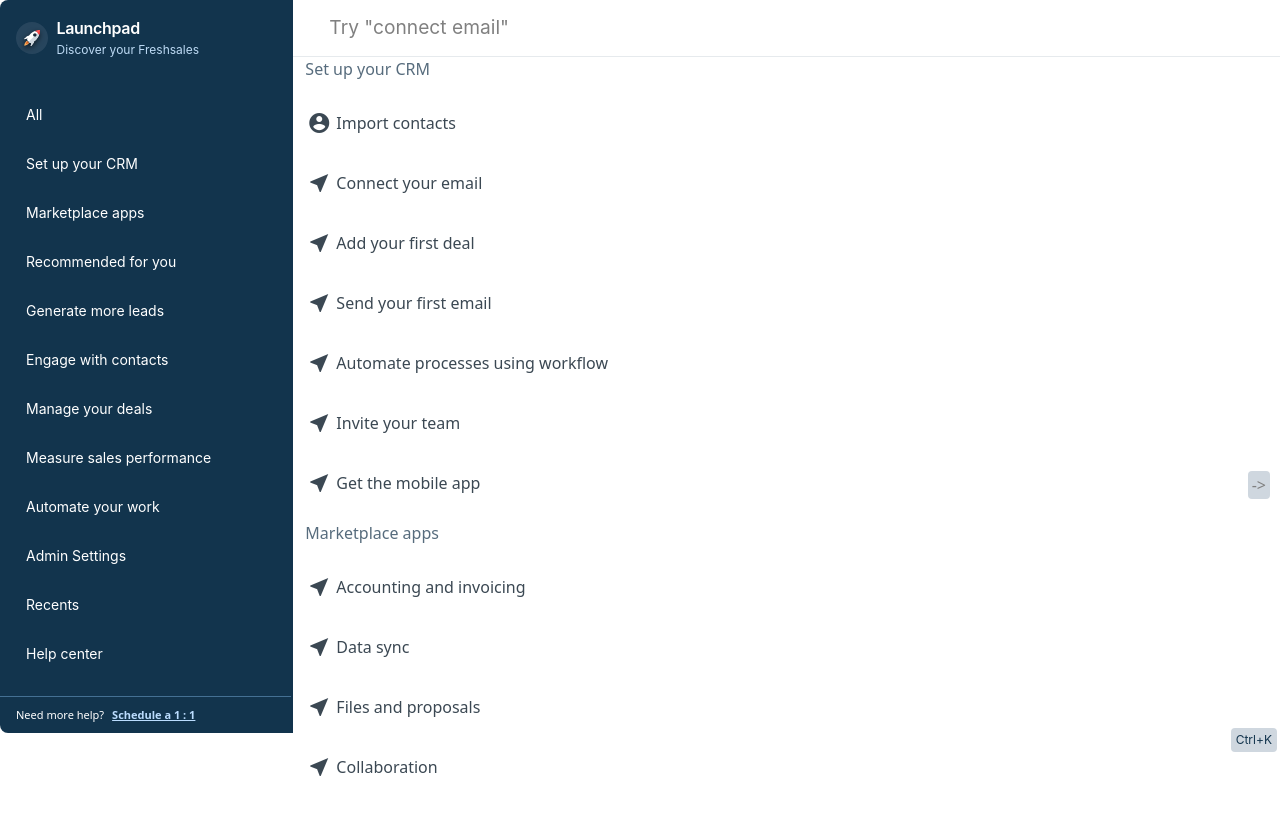
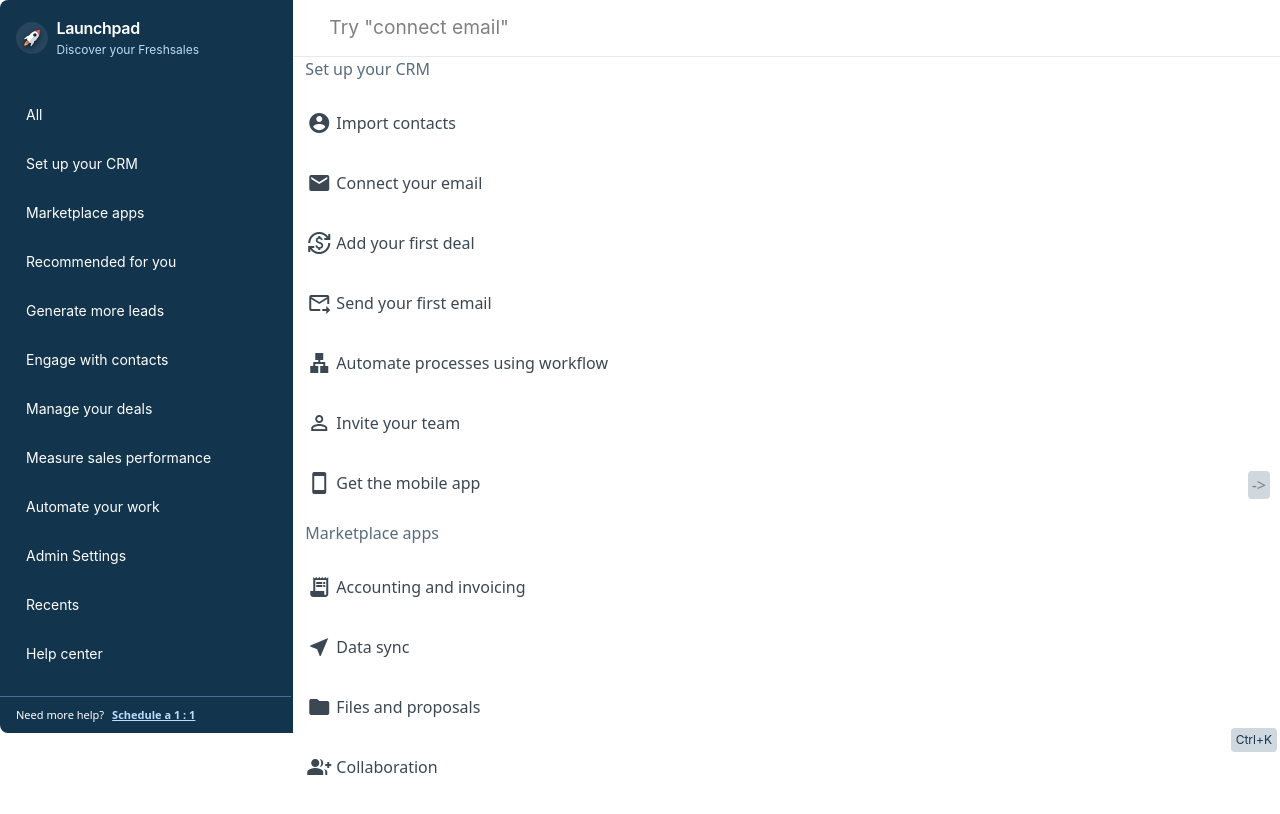
Before and after one commit to aritripriya0311/practise, an Angular app: page / in a window 1280 px wide. Shown: the top 814 px of the page. Built offline with nearby package versions, Linux system fonts and the light colour scheme; what ng2-search-filter would draw is missing.

Commit message:
Icon Updation

```diff
--- a/src/app/app.component.ts
+++ b/src/app/app.component.ts
@@ -34,55 +34,55 @@
         title: 'Import contacts', iconName: 'account_circle', url: 'https://satisfic.com/', hotKey: ''
       },
       {
-        title: 'Connect your email', iconName: 'near_me', url: 'https://satisfic.com/', hotKey: ''
+        title: 'Connect your email', iconName: 'email', url: 'https://satisfic.com/', hotKey: ''
       },
       {
-        title: 'Add your first deal', iconName: 'near_me', url: 'https://satisfic.com/', hotKey: ''
+        title: 'Add your first deal', iconName: 'currency_exchange', url: 'https://satisfic.com/', hotKey: ''
       },
       {
-        title: ' Send your first email', iconName: 'near_me', url: 'https://satisfic.com/', hotKey: ''
+        title: ' Send your first email', iconName: 'forward_to_inbox', url: 'https://satisfic.com/', hotKey: ''
       },
       {
-        title: 'Automate processes using workflow', iconName: 'near_me', url: 'https://satisfic.com/', hotKey: ''
+        title: 'Automate processes using workflow', iconName: 'lan', url: 'https://satisfic.com/', hotKey: ''
       },
       {
-        title: 'Invite your team', iconName: 'near_me', url: 'https://satisfic.com/', hotKey: ''
+        title: 'Invite your team', iconName: 'person_outline', url: 'https://satisfic.com/', hotKey: ''
       },
       {
-        title: 'Get the mobile app', iconName: 'near_me', url: 'https://satisfic.com/', hotKey: '->'
+        title: 'Get the mobile app', iconName: 'stay_current_portrait', url: 'https://satisfic.com/', hotKey: '->'
       },
     ],
     //tab2
     [
       {
-        title: 'Accounting and invoicing', iconName: 'near_me', url: 'https://satisfic.com/', hotKey: ''
+        title: 'Accounting and invoicing', iconName: 'receipt_long', url: 'https://satisfic.com/', hotKey: ''
       },
       {
         title: 'Data sync', iconName: 'near_me', url: 'https://satisfic.com/', hotKey: ''
       },
       {
-        title: 'Files and proposals', iconName: 'near_me', url: 'https://satisfic.com/', hotKey: ''
+        title: 'Files and proposals', iconName: 'folder', url: 'https://satisfic.com/', hotKey: ''
       },
       {
-        title: 'Collaboration', iconName: 'near_me', url: 'https://satisfic.com/', hotKey: ''
+        title: 'Collaboration', iconName: 'group_add', url: 'https://satisfic.com/', hotKey: ''
       },
       {
-        title: 'Customer support', iconName: 'near_me', url: 'https://satisfic.com/', hotKey: ''
+        title: 'Customer support', iconName: 'face_6', url: 'https://satisfic.com/', hotKey: ''
       },
       {
-        title: 'Contacts,email, and calendar', iconName: 'near_me', url: 'https://satisfic.com/', hotKey: ''
+        title: 'Contacts,email, and calendar', iconName: 'account_circle', url: 'https://satisfic.com/', hotKey: ''
       },
       {
-        title: 'Lead generation', iconName: 'near_me', url: 'https://satisfic.com/', hotKey: ''
+        title: 'Lead generation', iconName: 'account_box', url: 'https://satisfic.com/', hotKey: ''
       },
       {
-        title: 'More apps', iconName: 'near_me', url: 'https://satisfic.com/', hotKey: ''
+        title: 'More apps', iconName: 'extension', url: 'https://satisfic.com/', hotKey: ''
       },
     ],
     //tab3
     [
       {
-        title: 'Import contacts', iconName: 'near_me', url: 'https://satisfic.com/', hotKey: 'Ctrl+I'
+        title: 'Import contacts', iconName: 'account_circle', url: 'https://satisfic.com/', hotKey: 'Ctrl+I'
       },
       {
         title: 'Create sales sequence', iconName: 'near_me', url: 'https://satisfic.com/', hotKey: 'Ctrl+S'
@@ -91,34 +91,34 @@
         title: 'Build your deal pipeline', iconName: 'near_me', url: 'https://satisfic.com/', hotKey: 'Ctrl+D'
       },
       {
-        title: 'Create workflow', iconName: 'near_me', url: 'https://satisfic.com/', hotKey: 'Ctrl+H'
+        title: 'Create workflow', iconName: 'lan', url: 'https://satisfic.com/', hotKey: 'Ctrl+H'
       },
       {
-        title: 'Invite your team', iconName: 'near_me', url: 'https://satisfic.com/', hotKey: 'Ctrl+U'
+        title: 'Invite your team', iconName: 'people', url: 'https://satisfic.com/', hotKey: 'Ctrl+U'
       },
       {
-        title: 'Connect your email and calendar', iconName: 'near_me', url: 'https://satisfic.com/', hotKey: 'Ctrl+E'
+        title: 'Connect your email and calendar', iconName: 'email', url: 'https://satisfic.com/', hotKey: 'Ctrl+E'
       },
     ],
     //tab4
     [
       {
-        title: 'Integrate webforms', iconName: 'near_me', url: 'https://satisfic.com/', hotKey: ''
+        title: 'Integrate webforms', iconName: 'article', url: 'https://satisfic.com/', hotKey: ''
       },
       {
-        title: 'Track your website', iconName: 'near_me', url: 'https://satisfic.com/', hotKey: ''
+        title: 'Track your website', iconName: 'work', url: 'https://satisfic.com/', hotKey: ''
       },
       {
-        title: 'Import contacts', iconName: 'near_me', url: 'https://satisfic.com/', hotKey: 'Ctrl+I'
+        title: 'Import contacts', iconName: 'account_circle', url: 'https://satisfic.com/', hotKey: 'Ctrl+I'
       },
       {
-        title: 'Connect your email and calendar', iconName: 'near_me', url: 'https://satisfic.com/', hotKey: 'Ctrl+E'
+        title: 'Connect your email and calendar', iconName: 'email', url: 'https://satisfic.com/', hotKey: 'Ctrl+E'
       }
     ],
     //tab5
     [
       {
-        title: 'Send Mail', iconName: 'near_me', url: 'https://satisfic.com/', hotKey: ''
+        title: 'Send Mail', iconName: 'forward_to_inbox', url: 'https://satisfic.com/', hotKey: ''
       },
       {
         title: 'Create sales sequence', iconName: 'near_me', url: 'https://satisfic.com/', hotKey: 'Ctrl+S'
@@ -127,13 +127,13 @@
         title: 'Score your contacts', iconName: 'near_me', url: 'https://satisfic.com/', hotKey: ''
       },
       {
-        title: 'Set up phone', iconName: 'near_me', url: 'https://satisfic.com/', hotKey: ''
+        title: 'Set up phone', iconName: 'wifi_calling', url: 'https://satisfic.com/', hotKey: ''
       },
       {
-        title: 'Send SMS', iconName: 'near_me', url: 'https://satisfic.com/', hotKey: ''
+        title: 'Send SMS', iconName: 'send_to_mobile', url: 'https://satisfic.com/', hotKey: ''
       },
       {
-        title: 'Create sales activity', iconName: 'near_me', url: 'https://satisfic.com/', hotKey: ''
+        title: 'Create sales activity', iconName: 'content_paste', url: 'https://satisfic.com/', hotKey: ''
       },
     ],
     //tab6
@@ -145,22 +145,22 @@
         title: 'Create sales quotes', iconName: 'near_me', url: 'https://satisfic.com/', hotKey: ''
       },
       {
-        title: 'Set quotas for your team', iconName: 'near_me', url: 'https://satisfic.com/', hotKey: ''
+        title: 'Set quotas for your team', iconName: 'trending_up', url: 'https://satisfic.com/', hotKey: ''
       }
     ],
     //tab7
     [
       {
-        title: 'View sales dashboard', iconName: 'near_me', url: 'https://satisfic.com/', hotKey: ''
+        title: 'View sales dashboard', iconName: 'timeline', url: 'https://satisfic.com/', hotKey: ''
       },
       {
-        title: 'Create sales report', iconName: 'near_me', url: 'https://satisfic.com/', hotKey: ''
+        title: 'Create sales report', iconName: 'leaderboard', url: 'https://satisfic.com/', hotKey: ''
       }
     ],
     //tab8
     [
       {
-        title: 'Create work flow', iconName: 'near_me', url: 'https://satisfic.com/', hotKey: 'Ctrl+H'
+        title: 'Create work flow', iconName: 'play_circle', url: 'https://satisfic.com/', hotKey: 'Ctrl+H'
       },
       {
         title: 'Create auto-assignment rule', iconName: 'near_me', url: 'https://satisfic.com/', hotKey: ''
@@ -169,7 +169,7 @@
     //tab9
     [
       {
-        title: 'Invite your team', iconName: 'near_me', url: 'https://satisfic.com/', hotKey: 'Ctrl+U'
+        title: 'Invite your team', iconName: 'group', url: 'https://satisfic.com/', hotKey: 'Ctrl+U'
       },
       {
         title: 'Manage roles and permissions', iconName: 'near_me', url: 'https://satisfic.com/', hotKey: ''
@@ -178,25 +178,25 @@
     //tab10
     [
       {
-        title: 'links', iconName: 'near_me', url: 'https://satisfic.com/', hotKey: ''
+        title: 'links', iconName: 'insert_link', url: 'https://satisfic.com/', hotKey: ''
       }
     ],
     //tab11
     [
       {
-        title: 'How to manage my contacts', iconName: 'near_me', url: 'https://satisfic.com/', hotKey: ''
+        title: 'How to manage my contacts', iconName: 'play_circle', url: 'https://satisfic.com/', hotKey: ''
       },
       {
-        title: 'How to create sales sequence', iconName: 'near_me', url: 'https://satisfic.com/', hotKey: ''
+        title: 'How to create sales sequence', iconName: 'play_circle', url: 'https://satisfic.com/', hotKey: ''
       },
       {
-        title: 'How to manage my deal pipeline', iconName: 'near_me', url: 'https://satisfic.com/', hotKey: ''
+        title: 'How to manage my deal pipeline', iconName: 'play_circle', url: 'https://satisfic.com/', hotKey: ''
       },
       {
-        title: 'How to manage users in added in my account', iconName: 'near_me', url: 'https://satisfic.com/', hotKey: ''
+        title: 'How to manage users in added in my account', iconName: 'play_circle', url: 'https://satisfic.com/', hotKey: ''
       },
       {
-        title: 'How to manage user roles and permissions', iconName: 'near_me', url: 'https://satisfic.com/', hotKey: ''
+        title: 'How to manage user roles and permissions', iconName: 'play_circle', url: 'https://satisfic.com/', hotKey: ''
       },
     ],
   ];
```
